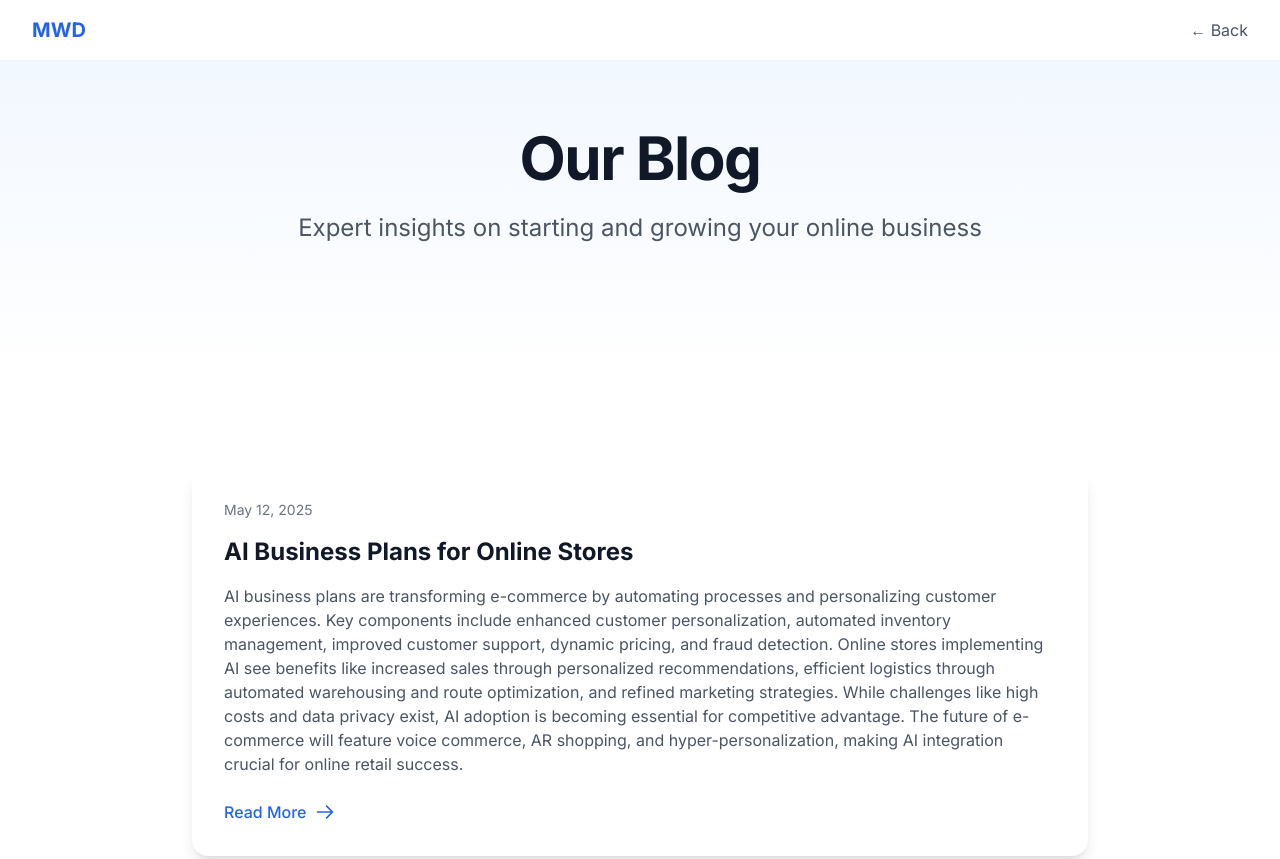
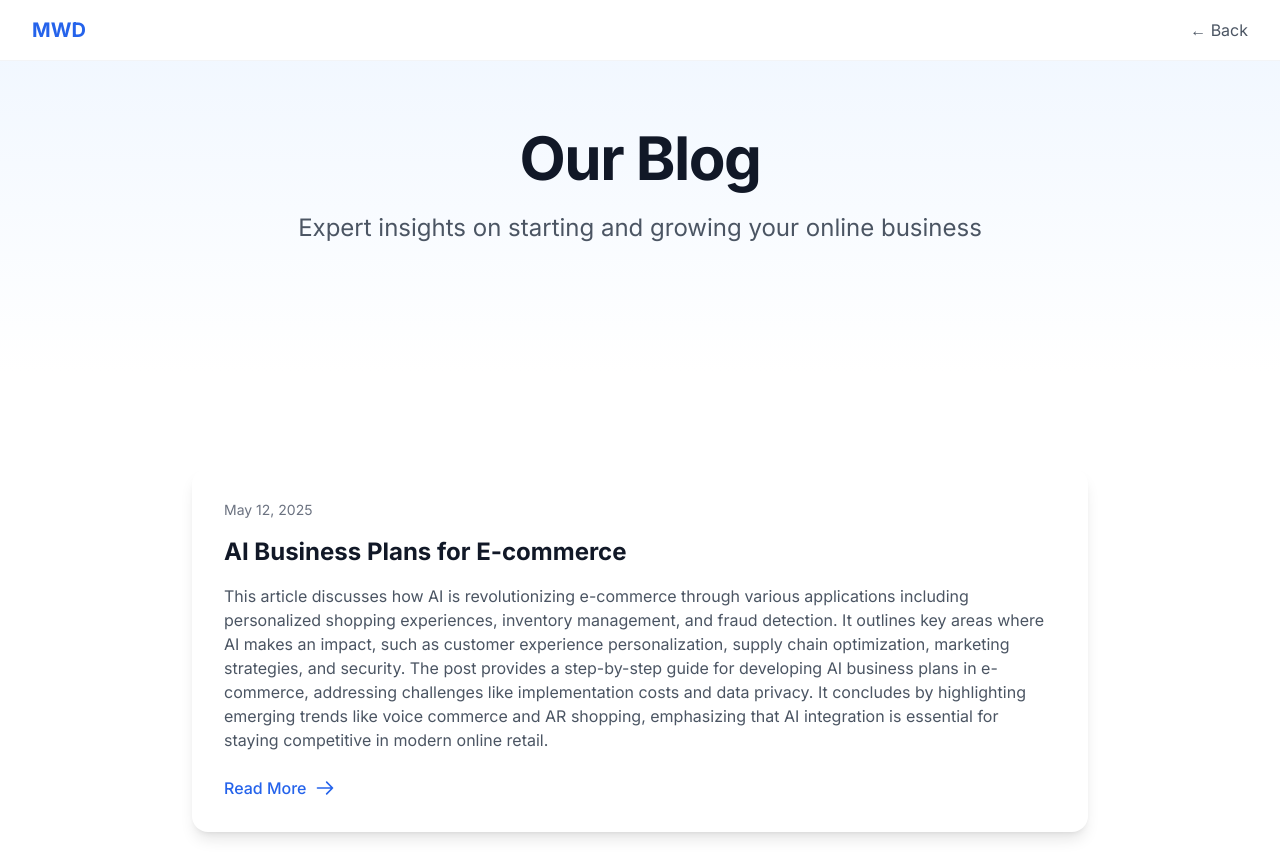
Before and after one commit to test-acc-12349/how-to-start-an-online-business-2025-05-12-jwf1z, a plain HTML site: page blog.html in a window 1280 px wide. Shown: the top 859 px of the page. Drawn offline with nearby package versions, Linux system fonts and the light colour scheme.

Commit message:
Update blog listing with ai-business-plans-for-e-commerce-20250512-ilg.html

```diff
--- a/blog.html
+++ b/blog.html
@@ -35,6 +35,22 @@
         <section class="py-24 bg-white">
             <div class="container mx-auto px-4 sm:px-6 lg:px-8">
                 <div class="max-w-4xl mx-auto">
+                    <div class="bg-white rounded-2xl p-8 shadow-lg hover:shadow-xl transition-shadow duration-300 mb-12">
+                        <div class="text-sm text-gray-500 mb-4">May 12, 2025</div>
+                        <h2 class="text-2xl font-bold text-gray-900 mb-4">
+                            <a href="https://test-acc-12349.github.io/how-to-start-an-online-business-2025-05-12-jwf1z/blog/ai-business-plans-for-e-commerce-20250512-ilg.html" class="hover:text-blue-600 transition-colors duration-300">
+                                AI Business Plans for E-commerce
+                            </a>
+                        </h2>
+                        <p class="text-gray-600 mb-6">This article discusses how AI is revolutionizing e-commerce through various applications including personalized shopping experiences, inventory management, and fraud detection. It outlines key areas where AI makes an impact, such as customer experience personalization, supply chain optimization, marketing strategies, and security. The post provides a step-by-step guide for developing AI business plans in e-commerce, addressing challenges like implementation costs and data privacy. It concludes by highlighting emerging trends like voice commerce and AR shopping, emphasizing that AI integration is essential for staying competitive in modern online retail.</p>
+                        <a href="https://test-acc-12349.github.io/how-to-start-an-online-business-2025-05-12-jwf1z/blog/ai-business-plans-for-e-commerce-20250512-ilg.html" class="inline-flex items-center text-blue-600 font-medium hover:text-blue-700 transition-colors duration-300">
+                            Read More
+                            <svg class="ml-2 w-5 h-5" fill="none" stroke="currentColor" viewBox="0 0 24 24">
+                                <path stroke-linecap="round" stroke-linejoin="round" stroke-width="2" d="M14 5l7 7m0 0l-7 7m7-7H3"/>
+                            </svg>
+                        </a>
+                    </div>
+
                     <div class="bg-white rounded-2xl p-8 shadow-lg hover:shadow-xl transition-shadow duration-300 mb-12">
                         <div class="text-sm text-gray-500 mb-4">May 12, 2025</div>
                         <h2 class="text-2xl font-bold text-gray-900 mb-4">
```
